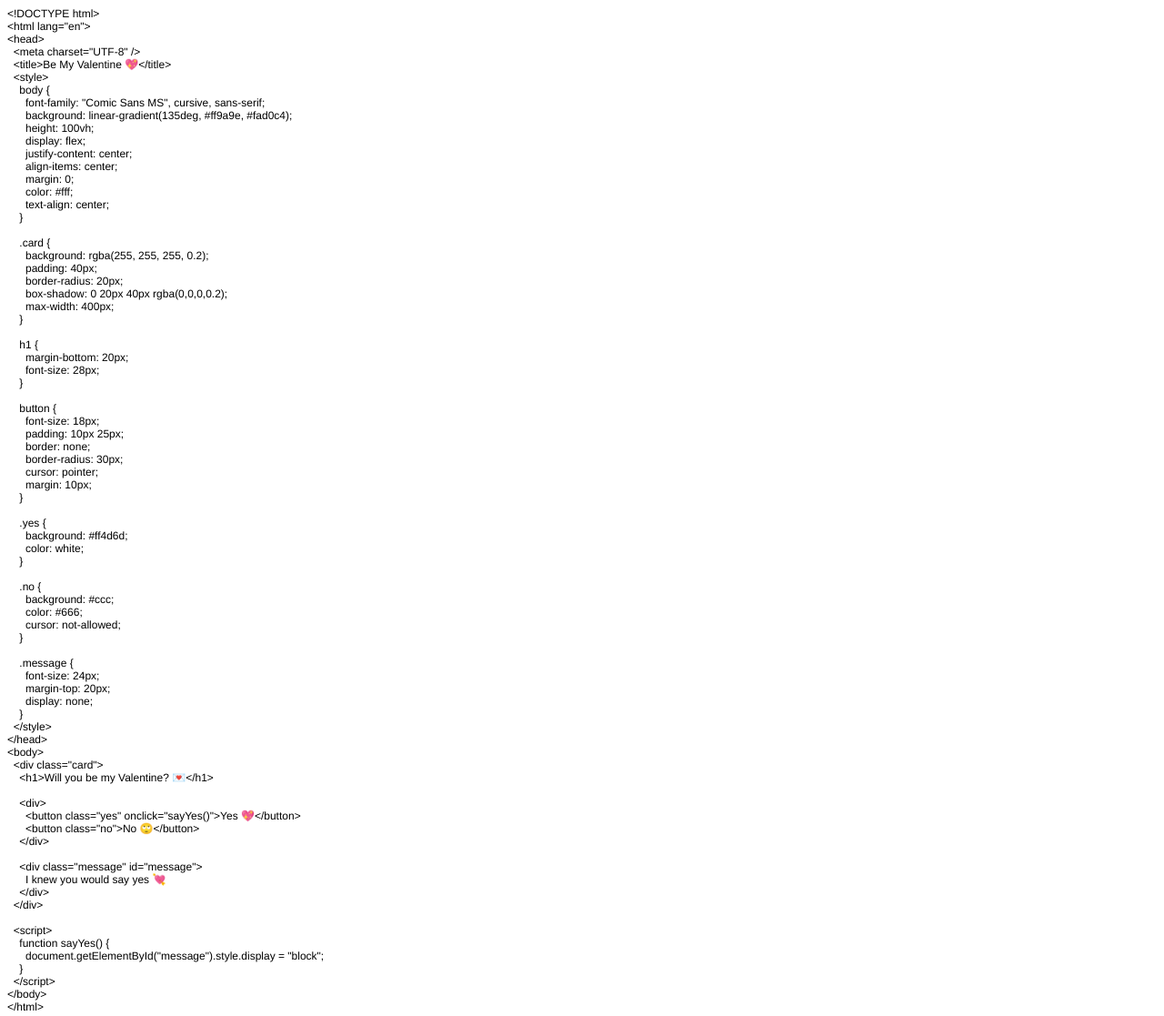
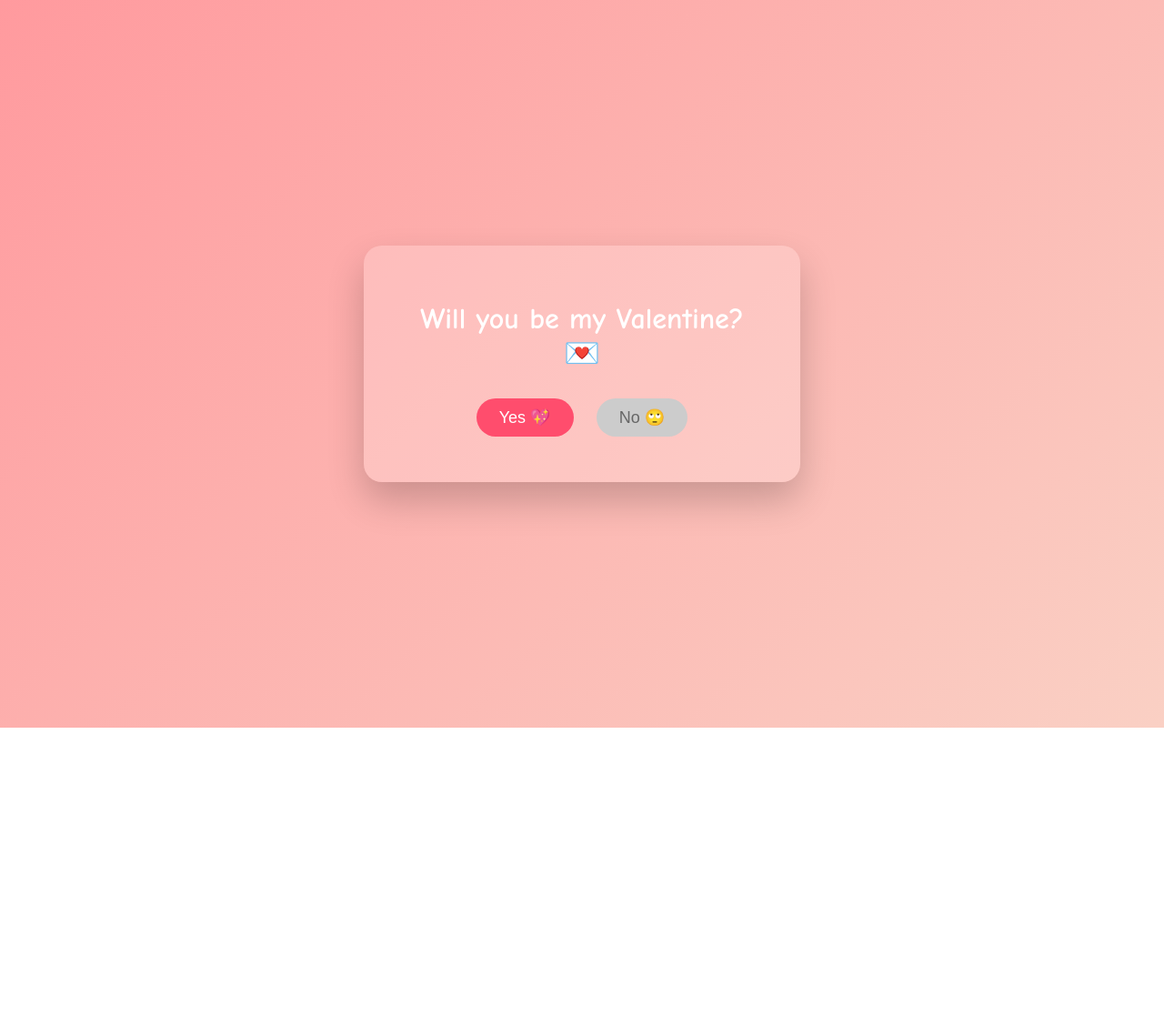
Before and after one commit to tanadonthara/h, a plain HTML site: page index.html in a window 1280 px wide. Shown: the whole page at 91% size. After the commit the page ends 800 px from the top, so only its background shows below. Drawn offline with Linux system fonts and the light colour scheme.

Commit message:
Refactor index.html for modern HTML structure

```diff
--- a/index.html
+++ b/index.html
@@ -1,95 +1,72 @@
-<!DOCTYPE html PUBLIC "-//W3C//DTD HTML 4.01//EN" "http://www.w3.org/TR/html4/strict.dtd">
-<html>
+<!DOCTYPE html>
+<html lang="en">
 <head>
-  <meta http-equiv="Content-Type" content="text/html; charset=utf-8">
-  <meta http-equiv="Content-Style-Type" content="text/css">
-  <title></title>
-  <meta name="Generator" content="Cocoa HTML Writer">
-  <meta name="CocoaVersion" content="2575.7">
-  <style type="text/css">
-    p.p1 {margin: 0.0px 0.0px 0.0px 0.0px; font: 12.0px Helvetica}
-    p.p2 {margin: 0.0px 0.0px 0.0px 0.0px; font: 12.0px Helvetica; min-height: 14.0px}
+  <meta charset="UTF-8">
+  <title>Be My Valentine 💖</title>
+  <style>
+    body {
+      font-family: "Comic Sans MS", cursive, sans-serif;
+      background: linear-gradient(135deg, #ff9a9e, #fad0c4);
+      height: 100vh;
+      display: flex;
+      justify-content: center;
+      align-items: center;
+      margin: 0;
+      color: #fff;
+      text-align: center;
+    }
+
+    .card {
+      background: rgba(255, 255, 255, 0.2);
+      padding: 40px;
+      border-radius: 20px;
+      box-shadow: 0 20px 40px rgba(0,0,0,0.2);
+      max-width: 400px;
+    }
+
+    button {
+      font-size: 18px;
+      padding: 10px 25px;
+      border: none;
+      border-radius: 30px;
+      cursor: pointer;
+      margin: 10px;
+    }
+
+    .yes {
+      background: #ff4d6d;
+      color: white;
+    }
+
+    .no {
+      background: #ccc;
+      color: #666;
+      cursor: not-allowed;
+    }
+
+    .message {
+      font-size: 24px;
+      margin-top: 20px;
+      display: none;
+    }
   </style>
 </head>
 <body>
-<p class="p1">&lt;!DOCTYPE html&gt;</p>
-<p class="p1">&lt;html lang="en"&gt;</p>
-<p class="p1">&lt;head&gt;</p>
-<p class="p1"><span class="Apple-converted-space">  </span>&lt;meta charset="UTF-8" /&gt;</p>
-<p class="p1"><span class="Apple-converted-space">  </span>&lt;title&gt;Be My Valentine 💖&lt;/title&gt;</p>
-<p class="p1"><span class="Apple-converted-space">  </span>&lt;style&gt;</p>
-<p class="p1"><span class="Apple-converted-space">    </span>body {</p>
-<p class="p1"><span class="Apple-converted-space">      </span>font-family: "Comic Sans MS", cursive, sans-serif;</p>
-<p class="p1"><span class="Apple-converted-space">      </span>background: linear-gradient(135deg, #ff9a9e, #fad0c4);</p>
-<p class="p1"><span class="Apple-converted-space">      </span>height: 100vh;</p>
-<p class="p1"><span class="Apple-converted-space">      </span>display: flex;</p>
-<p class="p1"><span class="Apple-converted-space">      </span>justify-content: center;</p>
-<p class="p1"><span class="Apple-converted-space">      </span>align-items: center;</p>
-<p class="p1"><span class="Apple-converted-space">      </span>margin: 0;</p>
-<p class="p1"><span class="Apple-converted-space">      </span>color: #fff;</p>
-<p class="p1"><span class="Apple-converted-space">      </span>text-align: center;</p>
-<p class="p1"><span class="Apple-converted-space">    </span>}</p>
-<p class="p2"><br></p>
-<p class="p1"><span class="Apple-converted-space">    </span>.card {</p>
-<p class="p1"><span class="Apple-converted-space">      </span>background: rgba(255, 255, 255, 0.2);</p>
-<p class="p1"><span class="Apple-converted-space">      </span>padding: 40px;</p>
-<p class="p1"><span class="Apple-converted-space">      </span>border-radius: 20px;</p>
-<p class="p1"><span class="Apple-converted-space">      </span>box-shadow: 0 20px 40px rgba(0,0,0,0.2);</p>
-<p class="p1"><span class="Apple-converted-space">      </span>max-width: 400px;</p>
-<p class="p1"><span class="Apple-converted-space">    </span>}</p>
-<p class="p2"><br></p>
-<p class="p1"><span class="Apple-converted-space">    </span>h1 {</p>
-<p class="p1"><span class="Apple-converted-space">      </span>margin-bottom: 20px;</p>
-<p class="p1"><span class="Apple-converted-space">      </span>font-size: 28px;</p>
-<p class="p1"><span class="Apple-converted-space">    </span>}</p>
-<p class="p2"><br></p>
-<p class="p1"><span class="Apple-converted-space">    </span>button {</p>
-<p class="p1"><span class="Apple-converted-space">      </span>font-size: 18px;</p>
-<p class="p1"><span class="Apple-converted-space">      </span>padding: 10px 25px;</p>
-<p class="p1"><span class="Apple-converted-space">      </span>border: none;</p>
-<p class="p1"><span class="Apple-converted-space">      </span>border-radius: 30px;</p>
-<p class="p1"><span class="Apple-converted-space">      </span>cursor: pointer;</p>
-<p class="p1"><span class="Apple-converted-space">      </span>margin: 10px;</p>
-<p class="p1"><span class="Apple-converted-space">    </span>}</p>
-<p class="p2"><br></p>
-<p class="p1"><span class="Apple-converted-space">    </span>.yes {</p>
-<p class="p1"><span class="Apple-converted-space">      </span>background: #ff4d6d;</p>
-<p class="p1"><span class="Apple-converted-space">      </span>color: white;</p>
-<p class="p1"><span class="Apple-converted-space">    </span>}</p>
-<p class="p2"><br></p>
-<p class="p1"><span class="Apple-converted-space">    </span>.no {</p>
-<p class="p1"><span class="Apple-converted-space">      </span>background: #ccc;</p>
-<p class="p1"><span class="Apple-converted-space">      </span>color: #666;</p>
-<p class="p1"><span class="Apple-converted-space">      </span>cursor: not-allowed;</p>
-<p class="p1"><span class="Apple-converted-space">    </span>}</p>
-<p class="p2"><br></p>
-<p class="p1"><span class="Apple-converted-space">    </span>.message {</p>
-<p class="p1"><span class="Apple-converted-space">      </span>font-size: 24px;</p>
-<p class="p1"><span class="Apple-converted-space">      </span>margin-top: 20px;</p>
-<p class="p1"><span class="Apple-converted-space">      </span>display: none;</p>
-<p class="p1"><span class="Apple-converted-space">    </span>}</p>
-<p class="p1"><span class="Apple-converted-space">  </span>&lt;/style&gt;</p>
-<p class="p1">&lt;/head&gt;</p>
-<p class="p1">&lt;body&gt;</p>
-<p class="p1"><span class="Apple-converted-space">  </span>&lt;div class="card"&gt;</p>
-<p class="p1"><span class="Apple-converted-space">    </span>&lt;h1&gt;Will you be my Valentine? 💌&lt;/h1&gt;</p>
-<p class="p2"><br></p>
-<p class="p1"><span class="Apple-converted-space">    </span>&lt;div&gt;</p>
-<p class="p1"><span class="Apple-converted-space">      </span>&lt;button class="yes" onclick="sayYes()"&gt;Yes 💖&lt;/button&gt;</p>
-<p class="p1"><span class="Apple-converted-space">      </span>&lt;button class="no"&gt;No 🙄&lt;/button&gt;</p>
-<p class="p1"><span class="Apple-converted-space">    </span>&lt;/div&gt;</p>
-<p class="p2"><br></p>
-<p class="p1"><span class="Apple-converted-space">    </span>&lt;div class="message" id="message"&gt;</p>
-<p class="p1"><span class="Apple-converted-space">      </span>I knew you would say yes 💘</p>
-<p class="p1"><span class="Apple-converted-space">    </span>&lt;/div&gt;</p>
-<p class="p1"><span class="Apple-converted-space">  </span>&lt;/div&gt;</p>
-<p class="p2"><br></p>
-<p class="p1"><span class="Apple-converted-space">  </span>&lt;script&gt;</p>
-<p class="p1"><span class="Apple-converted-space">    </span>function sayYes() {</p>
-<p class="p1"><span class="Apple-converted-space">      </span>document.getElementById("message").style.display = "block";</p>
-<p class="p1"><span class="Apple-converted-space">    </span>}</p>
-<p class="p1"><span class="Apple-converted-space">  </span>&lt;/script&gt;</p>
-<p class="p1">&lt;/body&gt;</p>
-<p class="p1">&lt;/html&gt;</p>
+  <div class="card">
+    <h1>Will you be my Valentine? 💌</h1>
+
+    <button class="yes" onclick="sayYes()">Yes 💖</button>
+    <button class="no">No 🙄</button>
+
+    <div class="message" id="message">
+      I knew you would say yes 💘
+    </div>
+  </div>
+
+  <script>
+    function sayYes() {
+      document.getElementById("message").style.display = "block";
+    }
+  </script>
 </body>
 </html>
```
